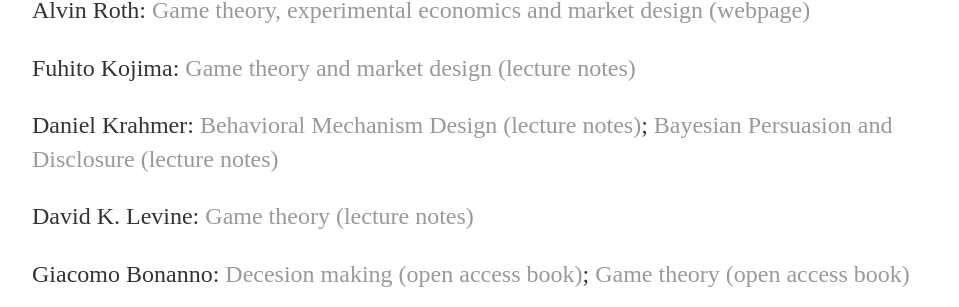
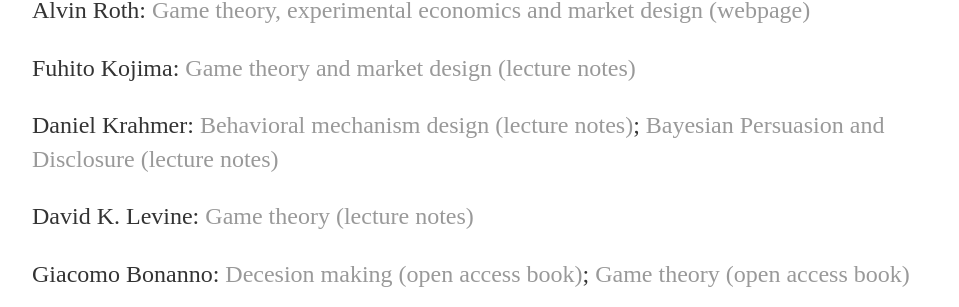
Before and after one commit to zlchurch/zlchurch.github.io, a Jekyll site: the page built from links/index.md, in a window 1280 px wide and 900 px high. Shown: the part 214-521 px from the top of the window, without its empty margins (160-1119 px from the left). Built offline with Jekyll 4.4.1, drawn with Linux system fonts in a browser that asks for light colours.

Commit message:
no message

```diff
--- a/links/index.md
+++ b/links/index.md
@@ -13,7 +13,7 @@
 
 Fuhito Kojima: [Game theory and market design (lecture notes)](https://sites.google.com/site/fuhitokojimaeconomics/Fuhito-Kojima)
 
-Daniel Krahmer: [Behavioral Mechanism Design (lecture notes)](http://www.wiwi.uni-bonn.de/kraehmer/Lehre/TopicsSS14/TopicsSS14.html); [Bayesian Persuasion and Disclosure (lecture notes)](http://www.wiwi.uni-bonn.de/kraehmer/Lehre/TopicsWS14-15/TopicsWS14-15.html)
+Daniel Krahmer: [Behavioral mechanism design (lecture notes)](http://www.wiwi.uni-bonn.de/kraehmer/Lehre/TopicsSS14/TopicsSS14.html); [Bayesian Persuasion and Disclosure (lecture notes)](http://www.wiwi.uni-bonn.de/kraehmer/Lehre/TopicsWS14-15/TopicsWS14-15.html)
 
 David K. Levine: [Game theory (lecture notes)](http://www.dklevine.com/lectures/political-economy/index.htm)
 
```
